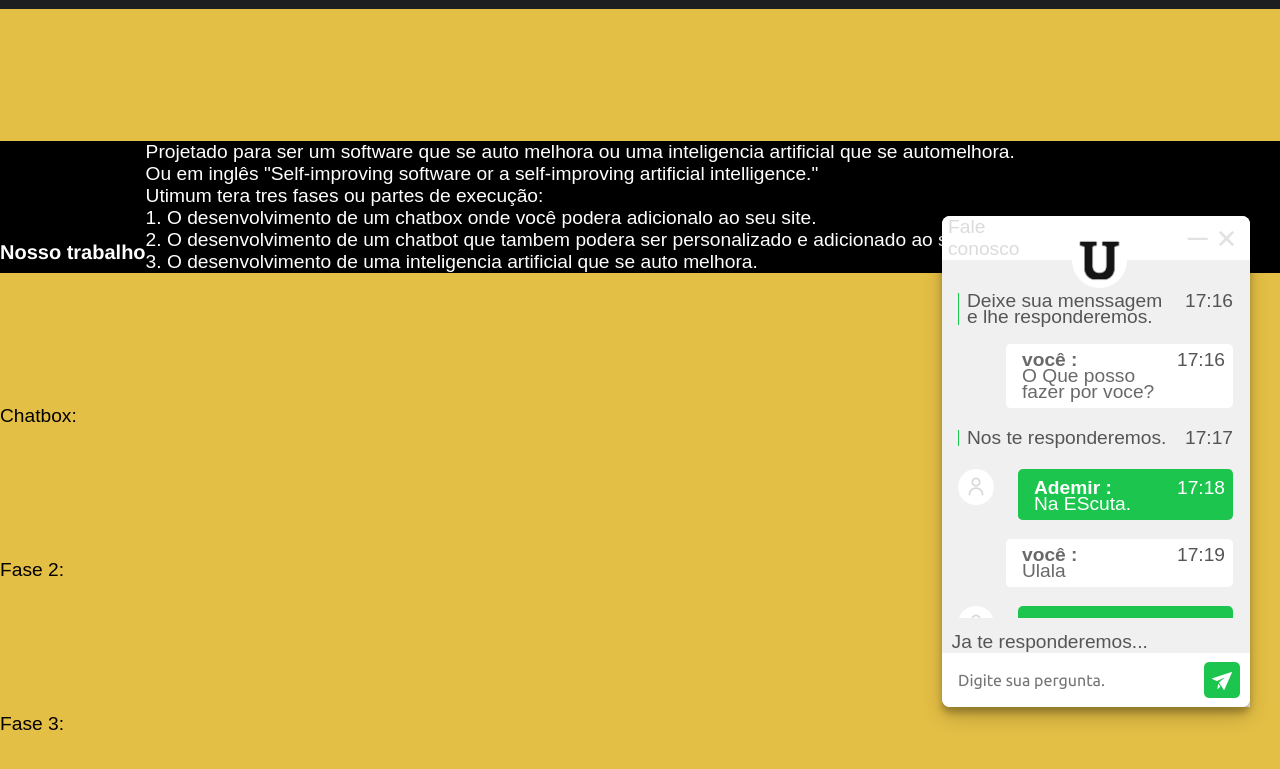
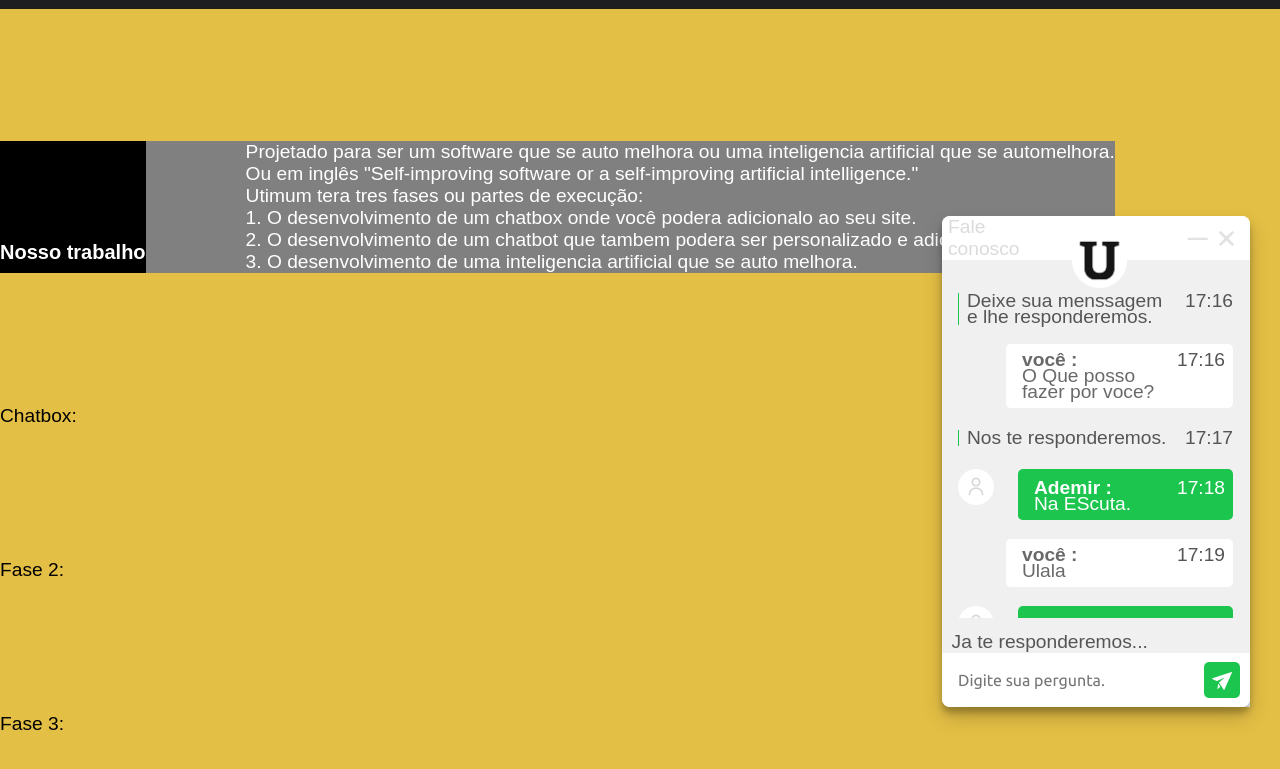
Before and after one commit to ademoliver/Utimum, a plain HTML site: page index.html in a window 1280 px wide. Shown: the part 73-842 px from the top of the page. Drawn offline with Linux system fonts and the light colour scheme; files that its build step writes are made by us from their sources.

Commit message:
Add files via upload

```diff
--- a/css/style.css
+++ b/css/style.css
@@ -1,27 +1,34 @@
 
 /* eu que fiz*/
-.nossotrabalho {
+.nossotrabalho{
 
 
-	background-color:black;
+
 	color:white;
-
+	width: 10;
 	display: flex;
    flex-direction: row;
 	font:white;
-	font-family: Gotham, "Helvetica Neue", Helvetica, Arial, "sans-serif";
+	font: Gotham, "Helvetica Neue", Helvetica, Arial, "sans-serif";
 }
 .esquerda{
-
-
+	background-color:black;
+	margin-top:0px;
 
 	font-size:10px;
 }
 .direita{
-
+	background-color:gray;
 	font-size:20px;
 }
-
+.divintermediaria{
+	background-color:gray;
+	width:100px;
+}
+.espaco{
+	background-color:none;;
+	width: 100px;
+}
 /* pra baixo esta o estilo do chatbox */
 * {
   -webkit-box-sizing: border-box;
```
